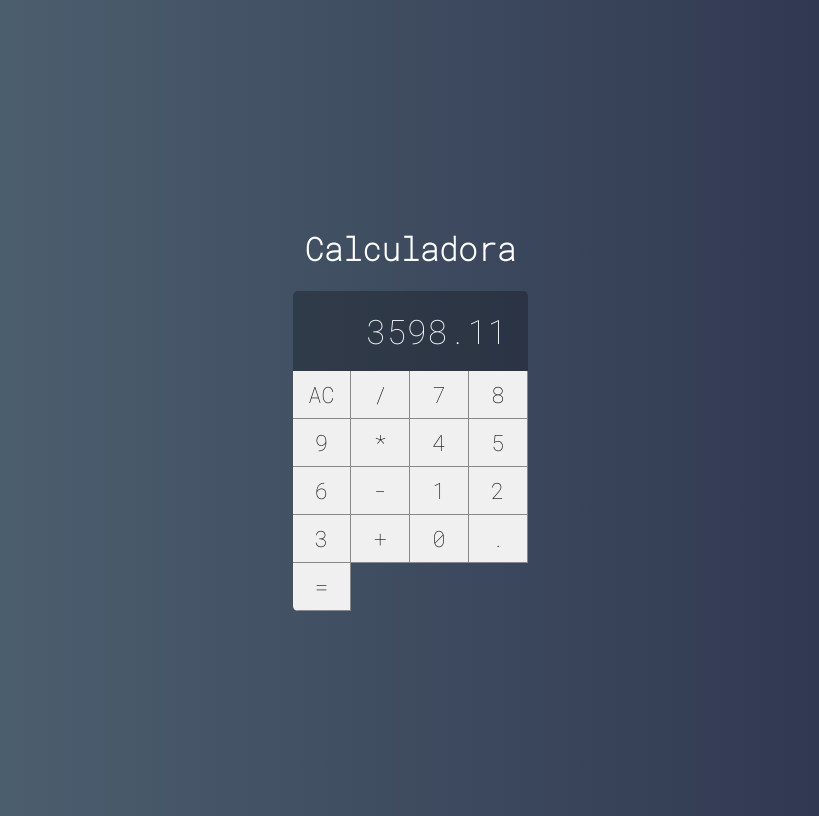
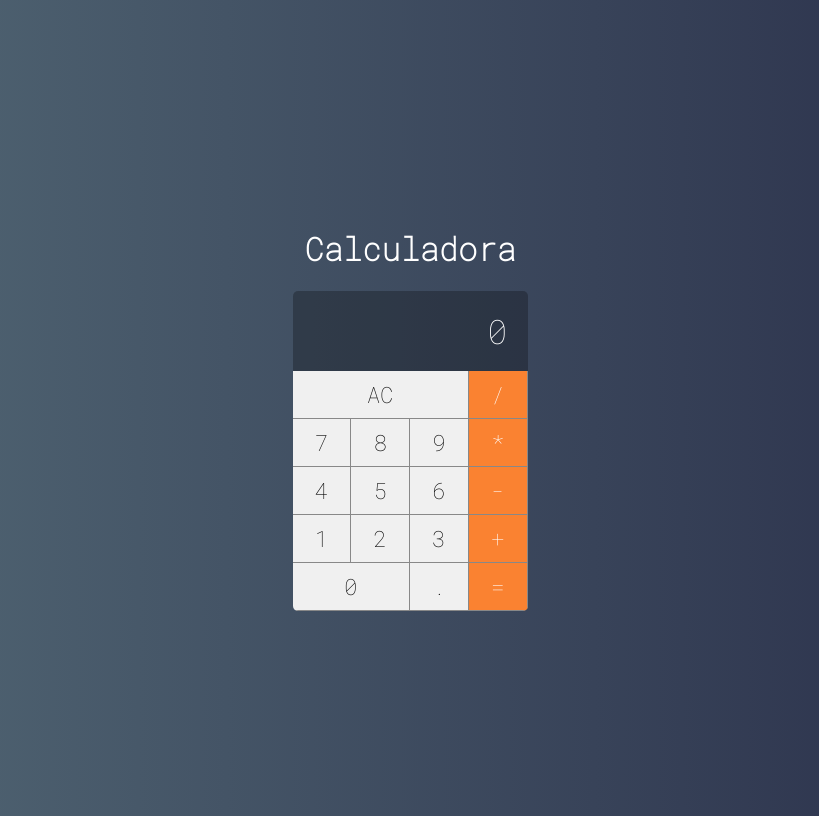
Before and after one commit to alansvieceli/react-calculadora, a React (Create React App) app: page / in a window 1280 px wide. Shown: the whole page, without its empty margins (230-1049 px from the left). Built offline with nearby package versions, Linux system fonts and the light colour scheme.

Commit message:
Adicionando ações dos botoes

```diff
--- a/src/Components/Button/Button.css
+++ b/src/Components/Button/Button.css
@@ -11,3 +11,23 @@
     border-bottom: var(--border-button);
     outline: none;
 }
+.button:active {
+    background-color: #ccc;
+}
+
+.button.double {
+    grid-column: span 2;
+}
+
+.button.triple {
+    grid-column: span 3;
+}
+
+.button.operation {
+    background-color: #fa8231;
+    color: #fff;
+}
+
+.button.operation:active {
+    background-color: #fa8231cc;
+}
--- a/src/Components/Button/Button.jsx
+++ b/src/Components/Button/Button.jsx
@@ -1,6 +1,19 @@
-import React, {Component} from 'react'
+import React from 'react'
 import './Button.css'
 
 export default (props) => (
-    <button className="button">{props.label}</button>
+    <button
+        onClick={() => props.click && props.click(props.label)}
+        className={`
+            button
+            ${props.operation ? 'operation' : ''}
+            ${props.double ? 'double' : ''}
+            ${props.triple ? 'triple' : ''}
+        `}>
+        {props.label}
+    </button>
 )
+
+/*
+onClick={(e) => props.click && props.click(e.target.innerHTML)}
+*/
--- a/src/Components/Display/Display.jsx
+++ b/src/Components/Display/Display.jsx
@@ -1,4 +1,4 @@
-import React, {Component} from 'react'
+import React from 'react'
 import './Display.css'
 
 export default (props) => (
--- a/src/main/Calculator.jsx
+++ b/src/main/Calculator.jsx
@@ -5,27 +5,53 @@ import Display from '../Components/Display/Display'
 
 export default class Calculator extends Component {
 
+    constructor(props){
+        super(props);
+        this.clearDisplay = this.clearDisplay.bind(this);
+        this.setOperation = this.setOperation.bind(this);
+        this.addDigit = this.addDigit.bind(this);
+    }
+
+
+    clearDisplay(){
+        console.log("Limpar")
+    }
+
+    setOperation(operacao){
+        console.log(operacao);
+    }
+
+    addDigit(digit){
+        console.log(digit);
+    }
+
     render(){
+        /*
+        ao inves de usar o bind
+        const addDigit = n => this.addDigit(n);
+        const setOperation = n => this.setOperation(n);
+        const clearDisplay = n => this.clearDisplay(n);
+        */
         return (
             <div className="calculator">
-                <Display value={3598.11} />
-                <Button label="AC"/>
-                <Button label="/"/>
-                <Button label="7"/>
-                <Button label="8"/>
-                <Button label="9"/>
-                <Button label="*"/>
-                <Button label="4"/>
-                <Button label="5"/>
-                <Button label="6"/>
-                <Button label="-"/>
-                <Button label="1"/>
-                <Button label="2"/>
-                <Button label="3"/>
-                <Button label="+"/>
-                <Button label="0"/>
-                <Button label="."/>
-                <Button label="="/>
+                <Display value={0} />
+                <Button label="AC" click={this.clearDisplay} triple/>
+                <Button label="/" click={this.setOperation} operation/>
+                <Button label="7" click={this.addDigit}/>
+                <Button label="8" click={this.addDigit}/>
+                <Button label="9" click={this.addDigit}/>
+                <Button label="*" click={this.setOperation} operation/>
+                <Button label="4" click={this.addDigit}/>
+                <Button label="5" click={this.addDigit}/>
+                <Button label="6" click={this.addDigit}/>
+                <Button label="-" click={this.setOperation} operation/>
+                <Button label="1" click={this.addDigit}/>
+                <Button label="2" click={this.addDigit}/>
+                <Button label="3" click={this.addDigit}/>
+                <Button label="+" click={this.setOperation} operation/>
+                <Button label="0" click={this.addDigit} double/>
+                <Button label="." click={this.addDigit}/>
+                <Button label="=" click={this.setOperation} operation/>
             </div>
         )
     }
```
